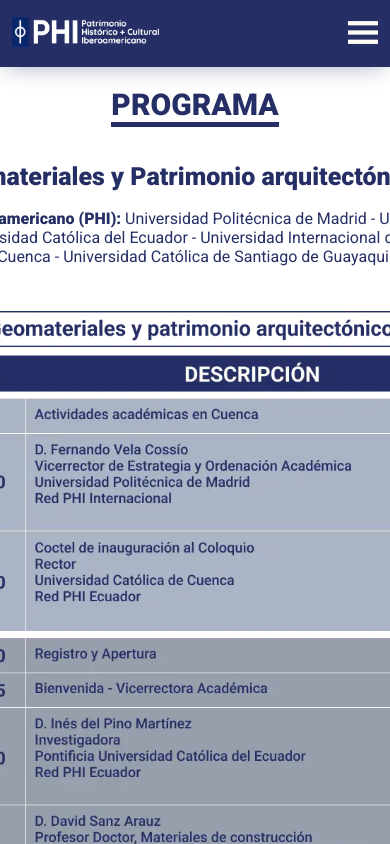
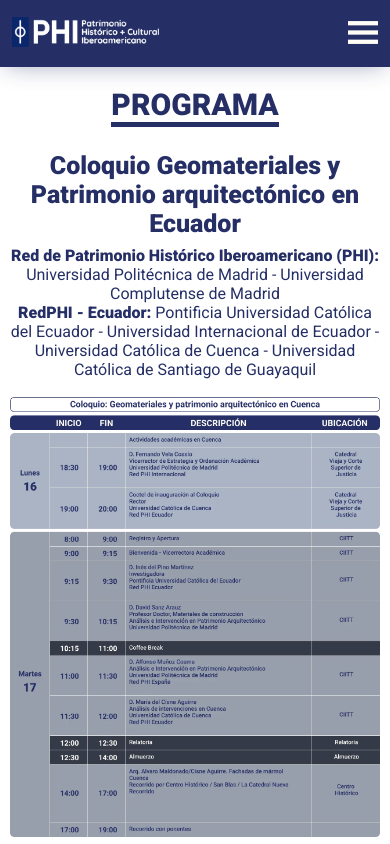
Before and after one commit to MAlexGG/phi-ecuador, a Next.js app: page /programa in a window 390 px wide. Shown: the top 844 px of the page. Built offline with nearby package versions, Linux system fonts and the light colour scheme.

Commit message:
program responsive

```diff
--- a/app/programa/page.js
+++ b/app/programa/page.js
@@ -21,6 +21,7 @@
           src={scheduleCuenca}
           alt='Programa Coloquio en Cuenca'
           width={900}
+          className={styles.imgSchedule}
           style={
             {
               margin: '5%'
@@ -29,6 +30,7 @@
         />
         <Image
           src={scheduleQuito}
+          className={styles.imgSchedule}
           alt='Programa Coloquio en Quito'
           width={900}
         />
--- a/app/programa/page.module.css
+++ b/app/programa/page.module.css
@@ -18,7 +18,7 @@
     justify-content: center;
     align-items: center;
     text-align: center;
-    padding: 5%;
+    padding: 5% 0%;
 }
 
 .ctTitle h3 {
@@ -38,6 +38,10 @@
     .h2 {
         margin-top: 0px;
     }
+    .imgSchedule {
+        width: 700px;
+        height: auto;
+    }
 }
 
 @media screen and (max-width: 576px) {
@@ -48,4 +52,9 @@
         font-size: 30px;
         text-align: center;
     }
+    .imgSchedule {
+        width: 95vw;
+        height: auto;
+        margin: 5% 0%;
+    }
 }
```
